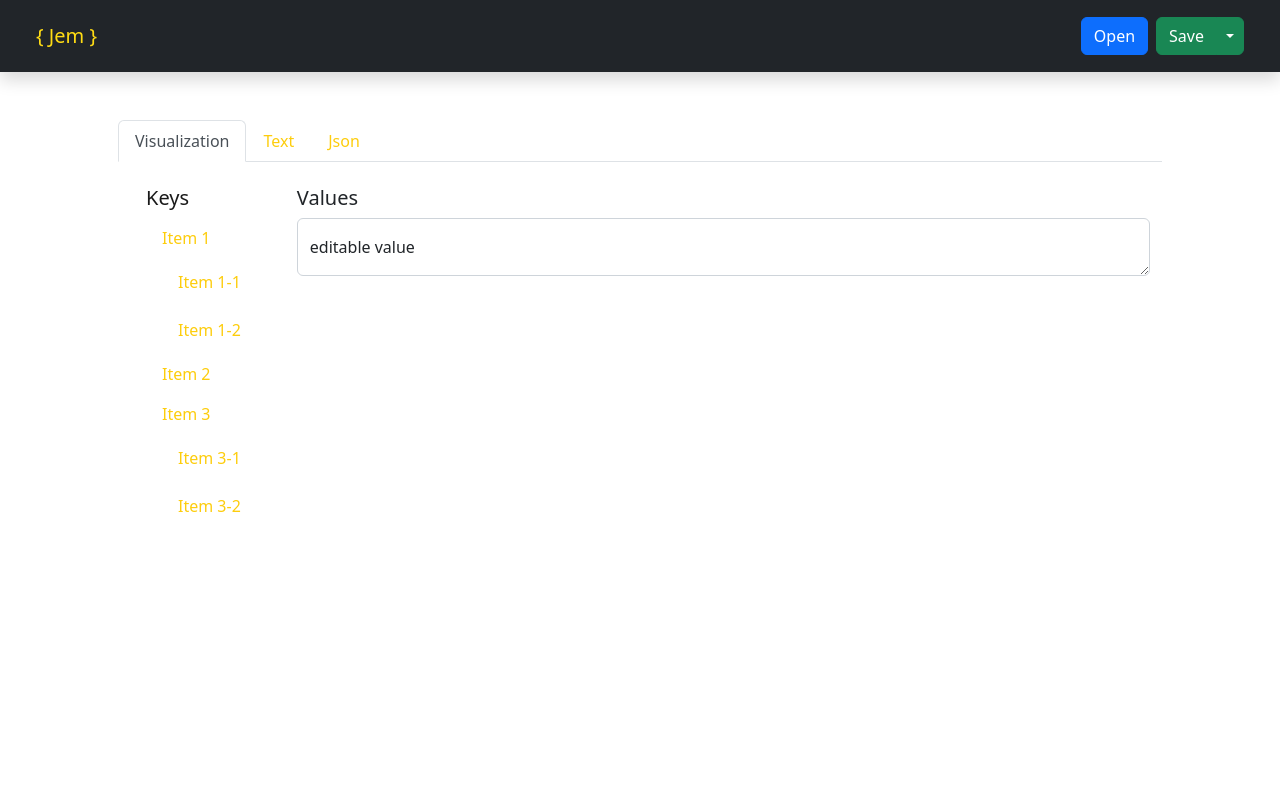
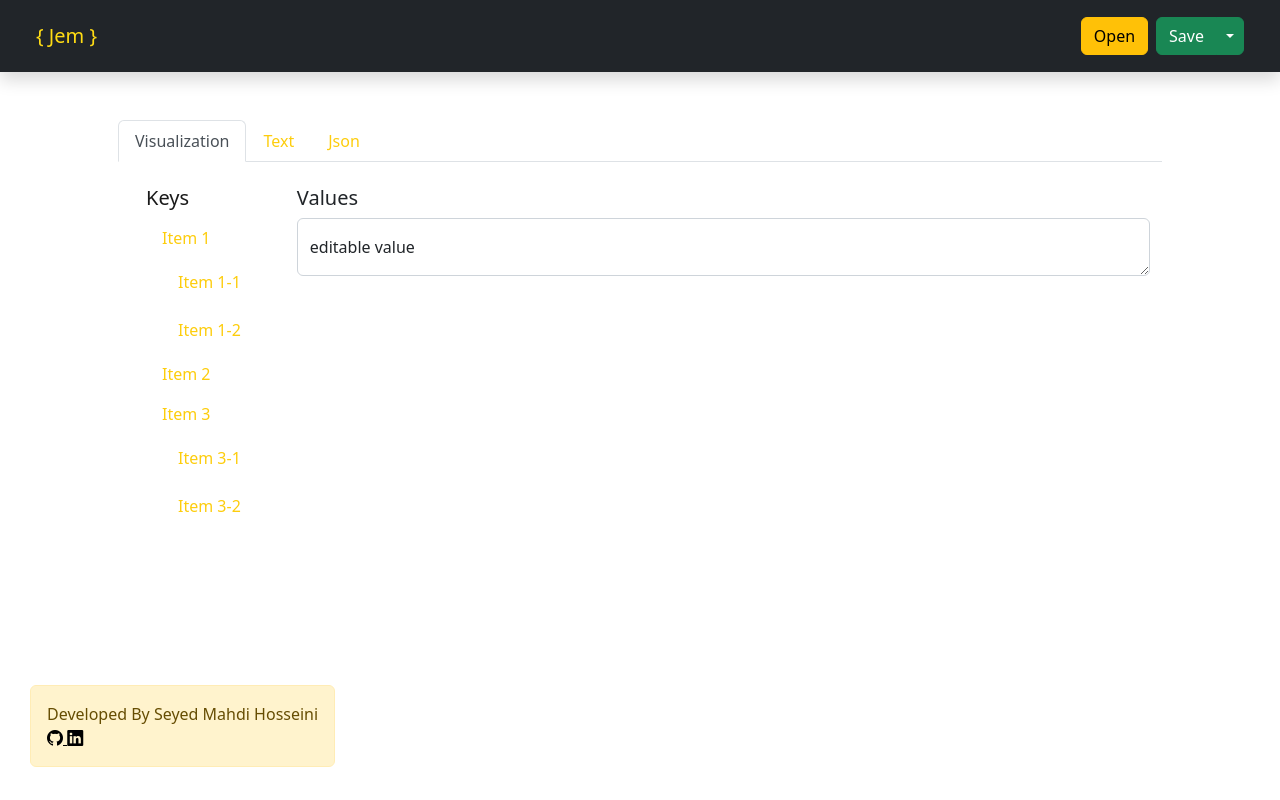
Before and after one commit to seyedmehdi23/Jem-JsonCMS, a Flask app: template templates/index.html in a window 1280 px wide. Run offline with Flask 2, Linux system fonts and the light colour scheme; the template is opened without the code that fills it, so the values that code supplies are empty.

Commit message:
Complete Template

```diff
--- a/assets/css/style.css
+++ b/assets/css/style.css
@@ -10,3 +10,17 @@ textarea {
     display: block;
     /* margin:0px auto; not needed since i have width 100% now */
 }
+
+
+#footer {
+    display: block;
+    /* Hidden by default */
+    position: fixed;
+    /* Fixed/sticky position */
+    bottom: 17px;
+    /* Place the button at the bottom of the page */
+    left: 30px;
+    /* Place the button 30px from the right */
+    z-index: 99;
+    /* Add a mouse pointer on hover */
+}
--- a/templates/index.html
+++ b/templates/index.html
@@ -7,6 +7,7 @@
     <title>Jem - JsonCMS</title>
     <link href="../assets/css/bootstrap.min.css" rel="stylesheet">
     <link href="../assets/css/style.css" rel="stylesheet">
+    <link rel="stylesheet" href="https://cdn.jsdelivr.net/npm/bootstrap-icons@1.8.3/font/bootstrap-icons.css">
 </head>
 
 <body>
@@ -24,7 +25,7 @@
                 </ol>
 
                 <div class="d-flex">
-                    <a class="btn btn-primary me-2">Open</a>
+                    <a class="btn btn-warning me-2">Open</a>
                     <!-- Example split danger button -->
                     <div class="btn-group">
                         <button type="button" class="btn btn-success">Save</button>
@@ -42,18 +43,26 @@
     </nav>
     <div class="container px-5">
         <ul class="nav nav-tabs">
-            <li class="nav-item">
-                <a class="nav-link active" aria-current="page" href="#">Visualization</a>
+            <li class="nav-item" role="presentation">
+                <button class="nav-link active" id="visual-tab" data-bs-toggle="tab" data-bs-target="#visual-tab-pane"
+                    type="button" role="tab" aria-controls="visual-tab-pane" aria-selected="true">Visualization</button>
+
             </li>
-            <li class="nav-item">
-                <a class="nav-link">Text</a>
+            <li class="nav-item" role="presentation">
+                <button class="nav-link" id="text-tab" data-bs-toggle="tab" data-bs-target="#text-tab-pane"
+                    type="button" role="tab" aria-controls="text-tab-pane">Text</button>
             </li>
-            <li class="nav-item">
-                <a class="nav-link">Json</a>
+            <li class="nav-item" role="presentation">
+                <button class="nav-link" id="json-tab" data-bs-toggle="tab" data-bs-target="#json-tab-pane"
+                    type="button" role="tab" aria-controls="json-tab-pane">Json</button>
+
             </li>
         </ul>
 
         <div class="container">
+            <div class="tab-content" id="tabs_contents">
+                <div class="tab-pane fade show active" id="visual-tab-pane" role="tabpanel" aria-labelledby="visual-tab"
+                    tabindex="0">
                     <div class="row">
                         <div class="col-md-auto">
                             <nav id="navbar-example3" class="navbar flex-column align-items-stretch p-3">
@@ -83,6 +92,43 @@
                         </div>
                     </div>
                 </div>
+                <div class="tab-pane fade" id="text-tab-pane" role="tabpanel" aria-labelledby="text-tab" tabindex="0">
+                    <br>
+                    <div class="container">
+                        text view fkjds lkfs lkfjd lkfds;fdsl jflfdsjlkds dsf
+                        ds wef sdfsd fds fds fds fds fds
+                        f ds fdsf dsfsd fds fd fdsfdsf gfsfds gds fgfds gfds gfds gsfdg fds gfdsg fds
+                        sfg sfdgfds gfds gfdsg fds gfds g
+                        sgfds gfds gs
+                    </div>
+                </div>
+                <div class="tab-pane fade" id="json-tab-pane" role="tabpanel" aria-labelledby="json-tab" tabindex="0">
+                    <br>
+                    <div class="container">
+                        json view f;ldskf sldf lkd f fdsfds fdsfdsfds fdsf dsfsdsf
+                        dsf sdfs fds fds fdsfds af dsf sadf dsa fdsaf adsf sadf '
+                        asdf as fdsa fdsa fdsa fdsa fsa'
+                        a fds fa fdsaf dsa fadsf dsa fdsa fdsa fsa
+                        af as fs
+                    </div>
+                </div>
+            </div>
+
+        </div>
+    </div>
+
+    <div class="alert alert-warning d-flex align-items-center" role="alert" id="footer">
+        <div>
+            Developed By Seyed Mahdi Hosseini
+            <br>
+            <a href="https://github.com/seyedmehdi23/Jem-JsonCMS" style="color: black;">
+                <i class="bi-github"></i>
+            </a>
+            <a href="https://www.linkedin.com/in/seyedmehdi23" style="color: black;">
+                <i class="bi-linkedin"></i>
+            </a>
+
+        </div>
     </div>
 
     <script src="../assets/js/components.js"></script>
```
Lines whose indentation alone changed are shown as unchanged.
